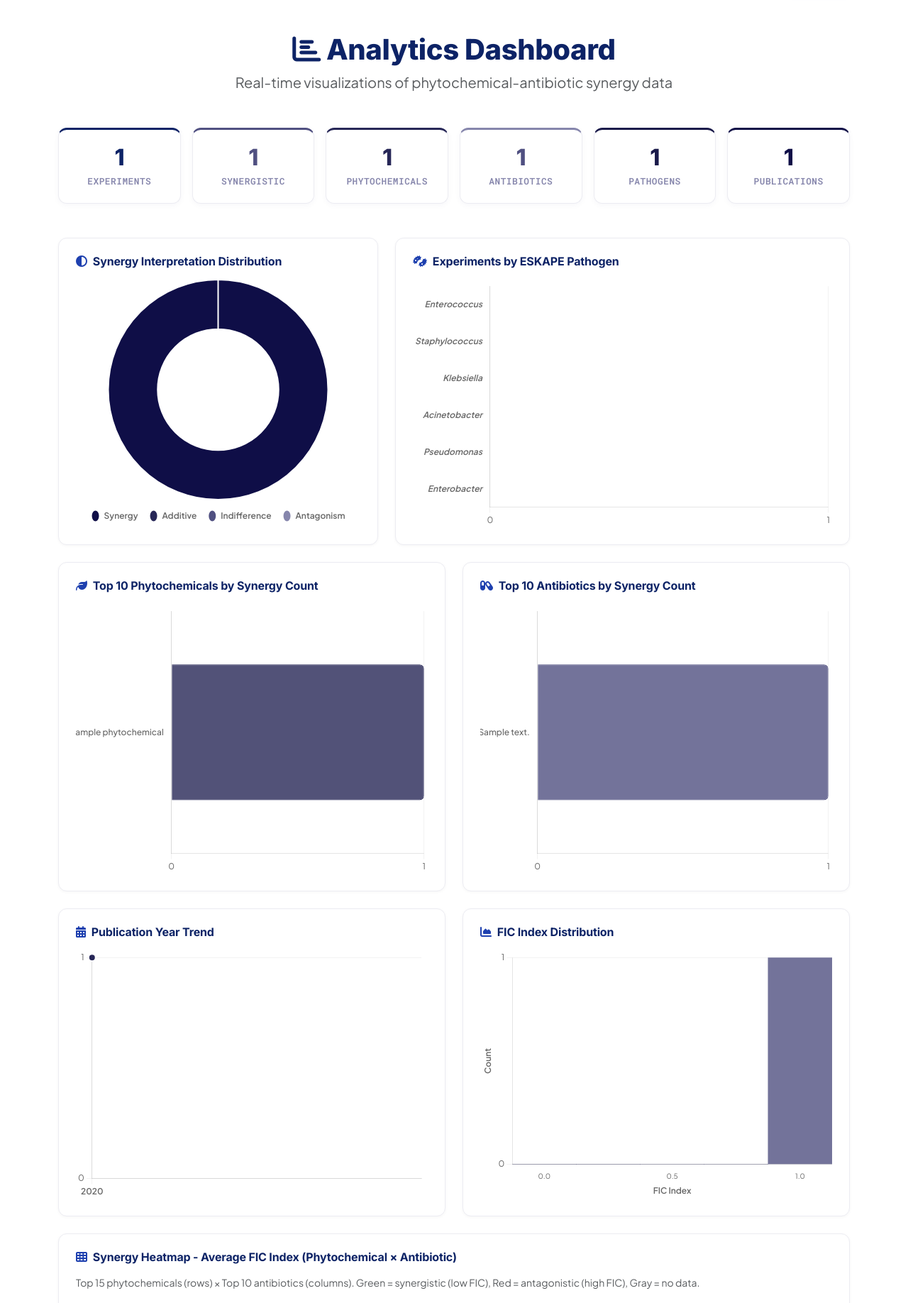
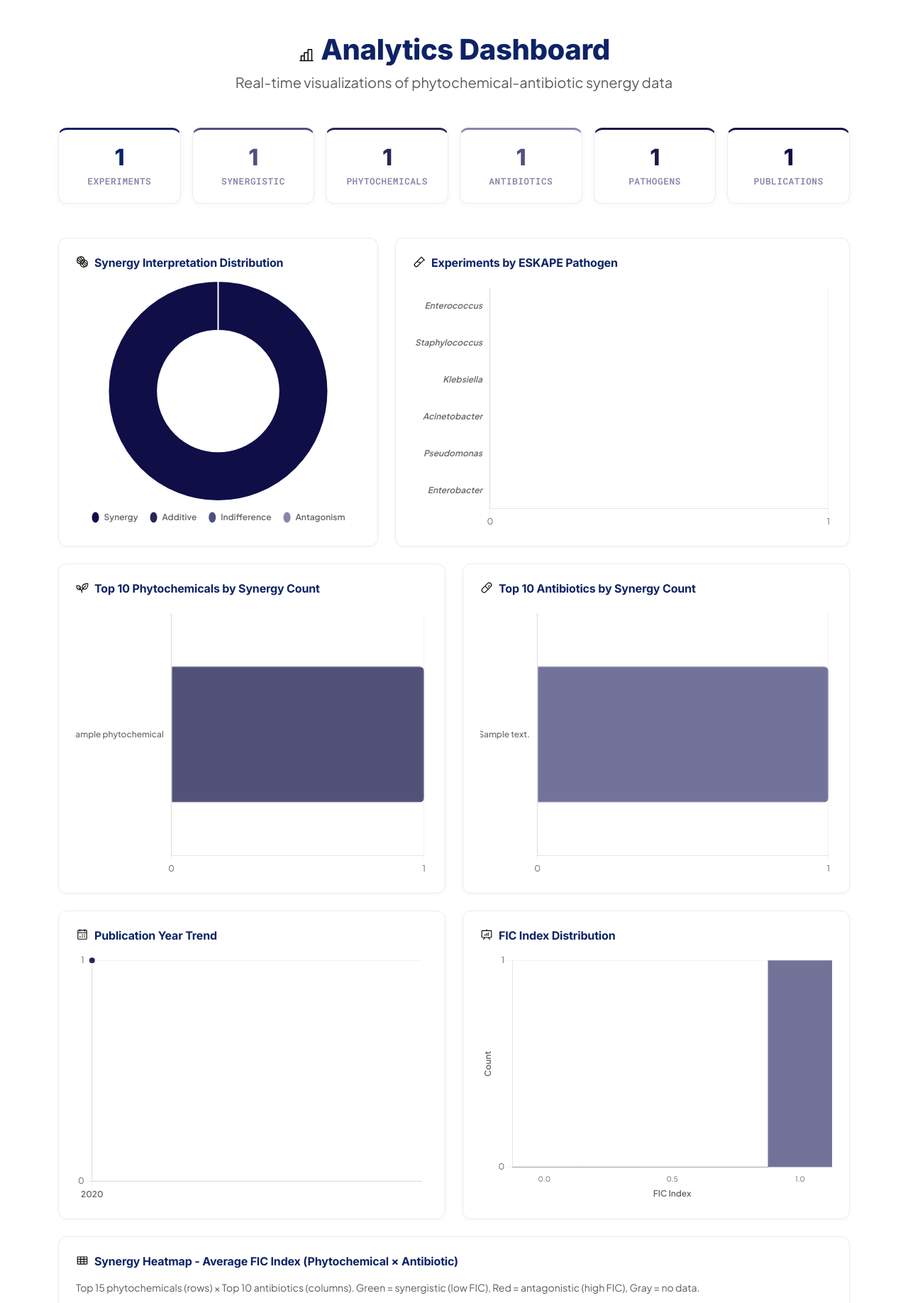
Before and after one commit to argajitsarkr/phytosynergy-db-project, a Django app: page /analytics/ in a window 1280 px wide. Shown: the part 72-1908 px from the top of the page at 71% size. Run offline with Django 5.2, Linux system fonts and the light colour scheme; tables that the repository leaves empty hold one stand-in row (values such as "Sample post"); some libraries are stand-ins or nearby versions.

Commit message:
Analytics dashboard: swap FontAwesome for Phosphor SVG icons (pill for antibiotics)

```diff
--- a/synergy_data/templates/synergy_data/analytics.html
+++ b/synergy_data/templates/synergy_data/analytics.html
@@ -9,7 +9,7 @@
 
     <!-- Page Header -->
     <div class="text-center mb-5">
-        <h1 class="fw-800" style="color: var(--primary);"><i class="fas fa-chart-bar me-2"></i>Analytics Dashboard</h1>
+        <h1 class="fw-800" style="color: var(--primary);"><img src="{% static 'synergy_data/icons/chart-bar.svg' %}" alt="" class="icon-svg icon-svg-lg me-2">Analytics Dashboard</h1>
         <p class="text-muted fs-5">Real-time visualizations of phytochemical-antibiotic synergy data</p>
     </div>
 
@@ -57,7 +57,7 @@
     <div class="row g-4 mb-4">
         <div class="col-lg-5">
             <div class="analytics-card">
-                <h5 class="analytics-card-title"><i class="fas fa-circle-half-stroke me-2"></i>Synergy Interpretation Distribution</h5>
+                <h5 class="analytics-card-title"><img src="{% static 'synergy_data/icons/unite.svg' %}" alt="" class="icon-svg icon-svg-md me-2">Synergy Interpretation Distribution</h5>
                 <div class="chart-container" style="position: relative; height: 350px;">
                     <canvas id="interpretationChart"></canvas>
                 </div>
@@ -65,7 +65,7 @@
         </div>
         <div class="col-lg-7">
             <div class="analytics-card">
-                <h5 class="analytics-card-title"><i class="fas fa-bacteria me-2"></i>Experiments by ESKAPE Pathogen</h5>
+                <h5 class="analytics-card-title"><img src="{% static 'synergy_data/icons/test-tube.svg' %}" alt="" class="icon-svg icon-svg-md me-2">Experiments by ESKAPE Pathogen</h5>
                 <div class="chart-container" style="position: relative; height: 350px;">
                     <canvas id="eskapeChart"></canvas>
                 </div>
@@ -77,7 +77,7 @@
     <div class="row g-4 mb-4">
         <div class="col-lg-6">
             <div class="analytics-card">
-                <h5 class="analytics-card-title"><i class="fas fa-leaf me-2"></i>Top 10 Phytochemicals by Synergy Count</h5>
+                <h5 class="analytics-card-title"><img src="{% static 'synergy_data/icons/plant.svg' %}" alt="" class="icon-svg icon-svg-md me-2">Top 10 Phytochemicals by Synergy Count</h5>
                 <div class="chart-container" style="position: relative; height: 380px;">
                     <canvas id="topPhytoChart"></canvas>
                 </div>
@@ -85,7 +85,7 @@
         </div>
         <div class="col-lg-6">
             <div class="analytics-card">
-                <h5 class="analytics-card-title"><i class="fas fa-capsules me-2"></i>Top 10 Antibiotics by Synergy Count</h5>
+                <h5 class="analytics-card-title"><img src="{% static 'synergy_data/icons/pill.svg' %}" alt="" class="icon-svg icon-svg-md me-2">Top 10 Antibiotics by Synergy Count</h5>
                 <div class="chart-container" style="position: relative; height: 380px;">
                     <canvas id="topAbxChart"></canvas>
                 </div>
@@ -97,7 +97,7 @@
     <div class="row g-4 mb-4">
         <div class="col-lg-6">
             <div class="analytics-card">
-                <h5 class="analytics-card-title"><i class="fas fa-calendar-alt me-2"></i>Publication Year Trend</h5>
+                <h5 class="analytics-card-title"><img src="{% static 'synergy_data/icons/calendar-dots.svg' %}" alt="" class="icon-svg icon-svg-md me-2">Publication Year Trend</h5>
                 <div class="chart-container" style="position: relative; height: 350px;">
                     <canvas id="yearTrendChart"></canvas>
                 </div>
@@ -105,7 +105,7 @@
         </div>
         <div class="col-lg-6">
             <div class="analytics-card">
-                <h5 class="analytics-card-title"><i class="fas fa-chart-area me-2"></i>FIC Index Distribution</h5>
+                <h5 class="analytics-card-title"><img src="{% static 'synergy_data/icons/presentation-chart.svg' %}" alt="" class="icon-svg icon-svg-md me-2">FIC Index Distribution</h5>
                 <div class="chart-container" style="position: relative; height: 350px;">
                     <canvas id="ficHistChart"></canvas>
                 </div>
@@ -117,7 +117,7 @@
     <div class="row g-4 mb-4">
         <div class="col-12">
             <div class="analytics-card">
-                <h5 class="analytics-card-title"><i class="fas fa-th me-2"></i>Synergy Heatmap - Average FIC Index (Phytochemical × Antibiotic)</h5>
+                <h5 class="analytics-card-title"><img src="{% static 'synergy_data/icons/grid-nine.svg' %}" alt="" class="icon-svg icon-svg-md me-2">Synergy Heatmap - Average FIC Index (Phytochemical × Antibiotic)</h5>
                 <p class="text-muted small mb-3">Top 15 phytochemicals (rows) × Top 10 antibiotics (columns). Green = synergistic (low FIC), Red = antagonistic (high FIC), Gray = no data.</p>
                 {% if heatmap_grid %}
                 <div class="table-responsive">
@@ -173,7 +173,7 @@
                 </div>
                 {% else %}
                 <div class="text-center py-5 text-muted">
-                    <i class="fas fa-database fa-3x mb-3"></i>
+                    <img src="{% static 'synergy_data/icons/chart-bar.svg' %}" alt="" class="icon-svg icon-svg-xl mb-3">
                     <p>Not enough data to generate heatmap. Add more experiments to see the visualization.</p>
                 </div>
                 {% endif %}
```
Also changed, not shown: synergy_data/static/synergy_data/icons/calendar-dots.svg (added), synergy_data/static/synergy_data/icons/chart-bar.svg (added), synergy_data/static/synergy_data/icons/grid-nine.svg (added), synergy_data/static/synergy_data/icons/pill.svg (added), synergy_data/static/synergy_data/icons/plant.svg (added), synergy_data/static/synergy_data/icons/presentation-chart.svg (added), synergy_data/static/synergy_data/icons/test-tube.svg (added), synergy_data/static/synergy_data/icons/unite.svg (added).
